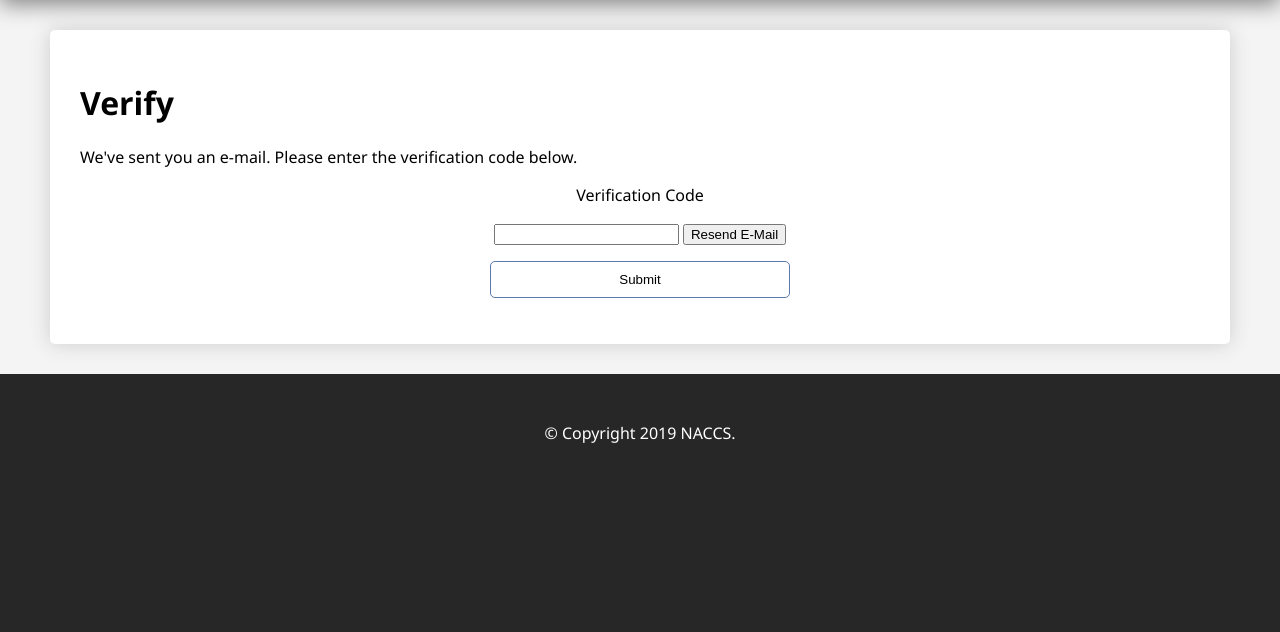
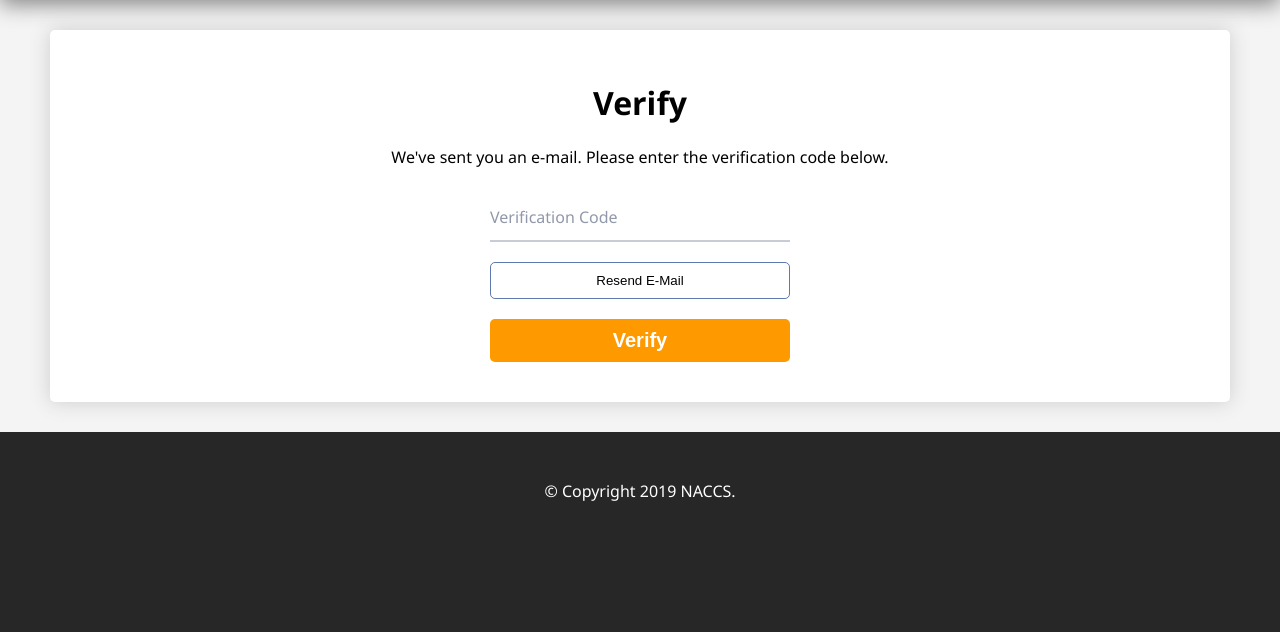
Before and after one commit to dl-eric/naccs-web, a Flask app: template templates/verification.html in a window 1280 px wide. Shown: the part 235-867 px from the top of the page. Before the commit the page ends 678 px from the top, so only its background shows below. Run offline with Flask 2, Linux system fonts and the light colour scheme; the template is opened without the code that fills it: values that come from a table or form of the project are taken from there, others are empty.

Commit message:
Form styling; disable verification button on resend

```diff
--- a/auth.py
+++ b/auth.py
@@ -144,7 +144,8 @@ def verification():
     if request.method == 'POST' and request.form.get('resend') == 'Resend E-Mail':
         flash ("Check your e-mail for the new verification code.", 'success')
         auth.client.resend_confirmation_code(ClientId=AWS_COGNITO_CLIENT_ID, Username=session.get('username'))
-        return render_template('verification.html', form=form)
+        session['re-sent'] = True
+        return render_template('verification.html', form=form, resent=session.get('re-sent', False))
 
     if form.validate_on_submit():
         code = form.code.data
@@ -161,9 +162,10 @@ def verification():
             return render_template('verification.html', form=form)
 
         session.pop('verify', None)
+        session.pop('re-sent', None)
         flash("You've been verified!", 'success')
         return redirect(url_for('auth_page.signin'))
-    return render_template('verification.html', form=form)
+    return render_template('verification.html', form=form, resent=session.get('re-sent', False))
 
 @auth_page.route('/register', methods=['post', 'get'])
 def register():
--- a/forms.py
+++ b/forms.py
@@ -90,16 +90,16 @@ class RegisterForm(FlaskForm):
     verify_pass = PasswordField("Confirm Password", validators=[EqualTo('password', message="Passwords must match")], render_kw={'class': 'input', 'placeholder': ' '})
     discord =   StringField("Discord", validators=[DataRequired(), discord_validate], render_kw={'class': 'input', 'placeholder': ' '})
     esea =      StringField("ESEA Profile", validators=[DataRequired(), esea_validate], render_kw={'class': 'input', 'placeholder': ' '})
-    submit =    SubmitField()
+    submit =    SubmitField("Register")
 
 class VerificationForm(FlaskForm):
-    code    = StringField("Verification Code")
-    submit  = SubmitField()
+    code    = StringField("Verification Code", render_kw={'class': 'input', 'placeholder': ' '})
+    submit  = SubmitField("Verify")
 
 class SignInForm(FlaskForm):
     email_or_username       = StringField("E-mail or Username", validators=[DataRequired()], render_kw={'class': 'input', 'placeholder': ' '})
     password                = PasswordField("Password", validators=[DataRequired()], render_kw={'class': 'input', 'placeholder': ' '})
-    submit                  = SubmitField()
+    submit                  = SubmitField("Sign In")
 
 class ProfileForm(FlaskForm):
     discord     = StringField(validators=[DataRequired(), discord_validate], render_kw={'class': 'input', 'placeholder': ' '})
--- a/static/css/main.css
+++ b/static/css/main.css
@@ -6,6 +6,17 @@ body {
 
 form {
     text-align: center;
+}
+
+.flex-container {
+    display: flex;
+    flex-wrap: wrap;
+    justify-content: space-around;
+    flex-direction: row;
+}
+
+.text-center {
+    text-align: center !important;
 }
 
 #content {
@@ -72,11 +83,11 @@ form {
 }
 
 .error {
-    border-left: red solid 6px;
-    background-color: pink;
+    border: red solid 2px;
+    background-color: #ffeef1;
 }
 
 .success {
-    border-left: green solid 6px;
-    background-color: greenyellow;
+    border: green solid 4px;
+    background-color: rgb(218, 255, 163);
 }
--- /dev/null
+++ b/static/css/verification.css
@@ -0,0 +1,13 @@
+#resend {
+    width: 300px;
+    border: 1px solid #5D79AE;
+    border-radius: 5px;
+    background-color: #fff;
+    padding: 10px;
+    transition: box-shadow 0.1s;
+    cursor: pointer;
+}
+
+#resend:hover {
+    box-shadow: 0 0px 10px #bbb;
+}
--- a/templates/register.html
+++ b/templates/register.html
@@ -7,7 +7,7 @@
 
     <div class="content_flex">
         <div class="main_col">
-            <div class="card">
+            <div class="card text-center">
                 <h1>Register</h1>
 
                 {% with messages = get_flashed_messages(category_filter=["success"]) %}
--- a/templates/signin.html
+++ b/templates/signin.html
@@ -6,7 +6,7 @@
 
     <div class="content_flex">
         <div class="main_col">
-            <div class="card">
+            <div class="card text-center">
                 <h1>Sign In Page</h1>
 
                 {% with messages = get_flashed_messages(category_filter=["success"]) %}
@@ -29,6 +29,7 @@
                 {% endif %}
                 {% endwith %}
 
+                <div class="flex-container">
                     <form action="" method="POST">
                         {{ form.csrf_token() }}
 
@@ -51,4 +52,5 @@
                 </div>
             </div>
         </div>
+    </div>
 {% endblock %}
--- a/templates/verification.html
+++ b/templates/verification.html
@@ -2,7 +2,10 @@
 {% block title %}Verification{% endblock %}
 
 {% block content %}
-    <div class="card">
+<link rel="stylesheet" href="{{ url_for('static', filename='css/input.css') }}">
+<link rel="stylesheet" href="{{ url_for('static', filename='css/verification.css') }}">
+
+<div class="card text-center">
     <h1>Verify</h1>
 
     {% with messages = get_flashed_messages(category_filter=["success"]) %}
@@ -27,15 +30,25 @@
 
     <p>We've sent you an e-mail. Please enter the verification code below.</p>
 
+    <div class="flex-container">
         <form action="" method="POST">
             {{ form.csrf_token() }}
 
-            <p>{{ form.code.label() }}</p>
-            <p>{{ form.code }} <input type="submit" name="resend" value="Resend E-Mail"></p>
+            <label for="inp" class="inp">
+                {{ form.code }}
+                <span class="label">{{ form.code.label() }}</span>
+                <span class="border"></span>
+            </label>
+            {% if not resent %}
+            <label for="inp" class="inp">
+                <input id="resend" type="submit" name="resend" value="Resend E-Mail">
+            </label>
+            {% endif %}
 
-            <p>
+            <label for="inp" class="inp">
                 {{ form.submit }}
-            </p>
+            </label>
         </form>
     </div>
+</div>
 {% endblock %}
```
Lines whose indentation alone changed are shown as unchanged.
